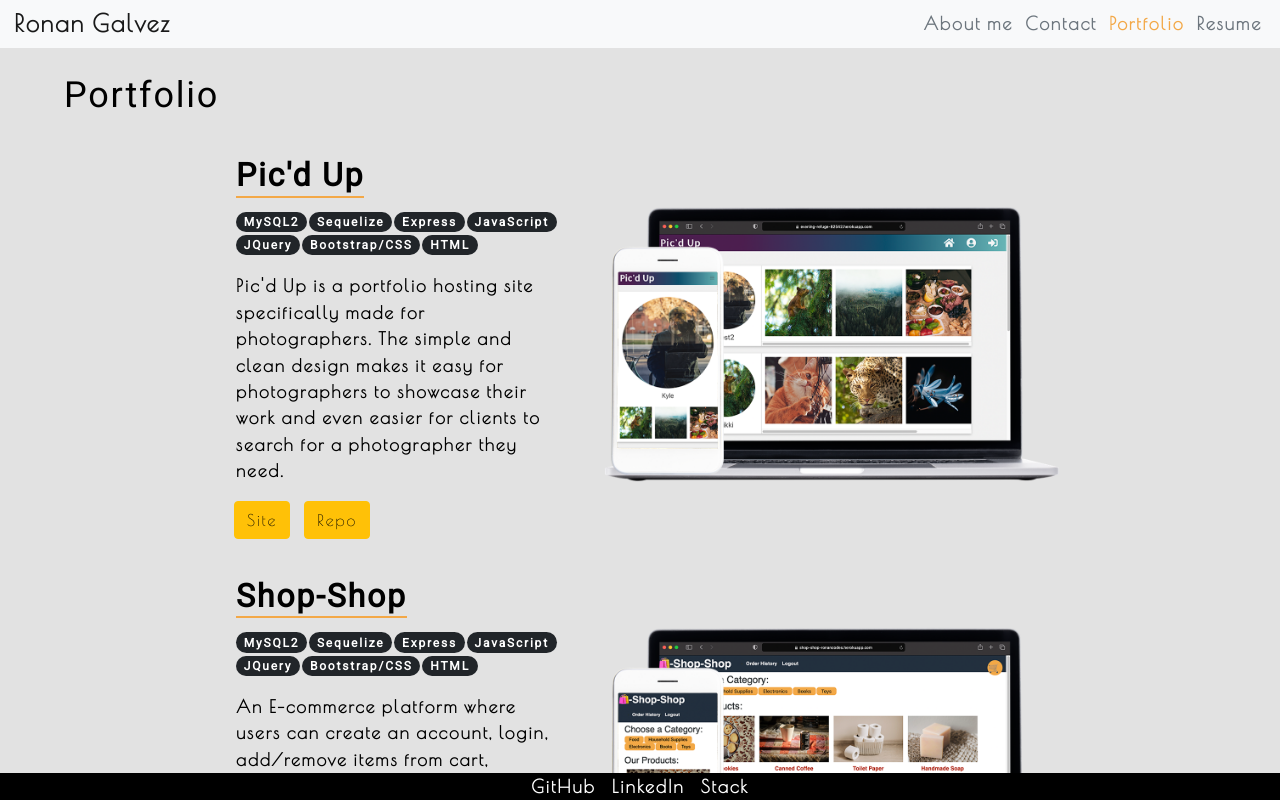
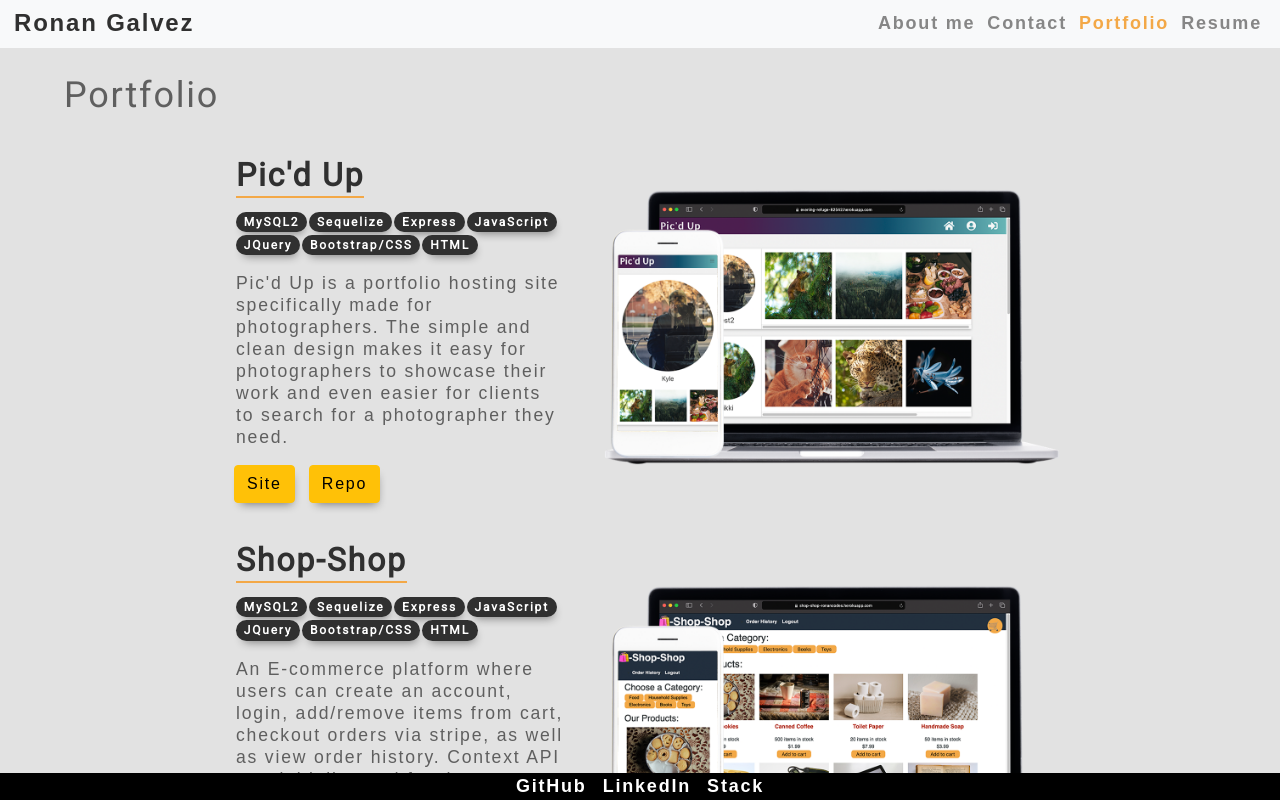
Before and after one commit to Ronan-Codes/react-portfolio, a React (Create React App) app: page / in a window 1280 px wide. Both pictures are taken after a click on the item "Portfolio". Shown: the top 800 px of the page. Built offline with nearby package versions, Linux system fonts and the light colour scheme.

Commit message:
Styles in progress

```diff
--- a/public/index.html
+++ b/public/index.html
@@ -15,7 +15,7 @@
   <link href="https://cdn.jsdelivr.net/npm/bootstrap@5.1.0/dist/css/bootstrap.min.css" rel="stylesheet"
     integrity="sha384-KyZXEAg3QhqLMpG8r+8fhAXLRk2vvoC2f3B09zVXn8CA5QIVfZOJ3BCsw2P0p/We" crossorigin="anonymous">
 
-  <link href="https://fonts.googleapis.com/css2?family=Poiret+One&display=swap" rel="stylesheet" />
+  <link href="https://fonts.googleapis.com/css2?family=Poiret+One&family=Rubik:wght@0,300;0,500;1,400&family=Open+Sans:wght@300&family=Roboto+Slab:wght@200&display=swap" rel="stylesheet" />
   <link href="https://fonts.googleapis.com/css?family=Roboto&display=swap" rel="stylesheet" />
   <title>React App</title>
 </head>
--- a/src/components/About/index.js
+++ b/src/components/About/index.js
@@ -11,11 +11,11 @@ function About() {
       </div>
 
       <div className="col-6">
-        <h1 className="line-1">Ronan Galvez</h1>
+        <h1 className="line-1 about-name">Ronan Galvez</h1>
         <h4 className="line-2">Full-Stack Web Developer</h4>
 
-        <div className="my-2">
-          <p>
+        <div className="my-3">
+          <p className="about-text">
             Lorem ipsum dolor sit amet, consectetur adipiscing elit. Donec bibendum turpis sed ex
             condimentum molestie. Mauris condimentum lectus ut ornare dignissim. Mauris faucibus urna
             mi, ac feugiat metus aliquam maximus. Proin aliquam justo nec diam vulputate vestibulum.
--- a/src/components/About/style.css
+++ b/src/components/About/style.css
@@ -1,6 +1,20 @@
 .profile-pic {
     border-radius: 50%;
+    -webkit-box-shadow: 3px 3px 8px -5px rgba(0,0,0,0.42);
+box-shadow: 3px 3px 8px -5px rgba(0,0,0,0.42);
 }
+
+.about-name {
+  color: rgb(48, 48, 48);
+  font-weight: 900;
+  font-family: 'Source Code Pro', monospace;
+}
+
+.about-text {
+  font-weight: 400;
+}
+
+
 
 /* Typewriter Animation */
 
--- a/src/components/Nav/index.js
+++ b/src/components/Nav/index.js
@@ -19,7 +19,7 @@ function Nav(props) {
 
     <nav className="navbar navbar-expand-lg navbar-light bg-light py-0">
       <div className="container-fluid">
-        <a className="navbar-brand fs-4 hover" href="#">Ronan Galvez</a>
+        <a id="name" className="navbar-brand fs-4 hover" href="#">Ronan Galvez</a>
         <button className="navbar-toggler" type="button" data-bs-toggle="collapse" data-bs-target="#navbarNav" aria-controls="navbarNav" aria-expanded="false" aria-label="Toggle navigation">
           <span className="navbar-toggler-icon"></span>
         </button>
@@ -32,7 +32,7 @@ function Nav(props) {
               // className={`mx-1 ${
               //   currentCategory.name === category.name && 'navActive'
               //   }`}
-              className="mx-1 hover text-secondary"
+              className="mx-1 hover nav-color"
               key={category.name}
             >
               <a
--- a/src/components/PhotoList/index.js
+++ b/src/components/PhotoList/index.js
@@ -130,17 +130,17 @@ const PhotoList = ({ category }) => {
                         <h5 className="card-title fs-2 fw-bold mb-2"><span className="project-title">{project.name}</span></h5>
                         <h6 className="card-subtitle mb-3 text-muted mt-3">
                           {/* Switch to .map / forEach and insert badge data */}
-                          <span className="project-badge badge rounded-pill bg-dark">MySQL2</span>
-                          <span className="project-badge badge rounded-pill bg-dark">Sequelize</span>
-                          <span className="project-badge badge rounded-pill bg-dark">Express</span>
-                          <span className="project-badge badge rounded-pill bg-dark">JavaScript</span>
-                          <span className="project-badge badge rounded-pill bg-dark">JQuery</span>
-                          <span className="project-badge badge rounded-pill bg-dark">Bootstrap/CSS</span>
-                          <span className="project-badge badge rounded-pill bg-dark">HTML</span>
+                          <span className="project-badge badge rounded-pill badge-color">MySQL2</span>
+                          <span className="project-badge badge rounded-pill badge-color">Sequelize</span>
+                          <span className="project-badge badge rounded-pill badge-color">Express</span>
+                          <span className="project-badge badge rounded-pill badge-color">JavaScript</span>
+                          <span className="project-badge badge rounded-pill badge-color">JQuery</span>
+                          <span className="project-badge badge rounded-pill badge-color">Bootstrap/CSS</span>
+                          <span className="project-badge badge rounded-pill badge-color">HTML</span>
                         </h6>
-                        <p className="card-text">{project.description}</p>
-                        <a href="#" className="card-link btn btn-warning">Site</a>
-                        <a href="#" className="card-link btn btn-warning">Repo</a>
+                        <p className="card-text lh-sm project-description">{project.description}</p>
+                        <a href="#" className="card-link btn btn-warning btn-style">Site</a>
+                        <a href="#" className="card-link btn btn-warning btn-style">Repo</a>
                       </div>
                     </div>
                   </div>
--- a/src/components/PhotoList/style.css
+++ b/src/components/PhotoList/style.css
@@ -91,11 +91,37 @@
 .project-title {
   border-bottom: 2px solid #f3a847;
   padding-bottom: 1.5px;
+  color: rgb(48, 48, 48)
 }
 
 .project-badge {
   margin: 0 2px 2px 0
 }
+
+.project-description {
+  /* font-family: 'Rubik', sans-serif; */
+  /* font-family: 'Roboto Slab', serif; */
+  /* font-family: 'Open Sans', sans-serif; */
+  font-weight: 400;
+
+}
+
+.badge-color {
+  background-color: rgb(48, 48, 48);
+  /* background-color: rgb(78, 78, 78); */
+
+  /* box-shadow: 3px 6px 10px -1px rgba(0,0,0,0.56); */
+  -webkit-box-shadow: 2px 6px 10px -5px rgba(0,0,0,0.48);
+box-shadow: 2px 6px 10px -5px rgba(0,0,0,0.48);
+
+
+}
+
+.btn-style {
+  -webkit-box-shadow: 2px 6px 10px -5px rgba(0,0,0,0.48);
+box-shadow: 2px 6px 10px -5px rgba(0,0,0,0.48);
+}
+
 
 /* .project-border-style::after {
   content: "";
@@ -105,6 +131,7 @@
   border-bottom: 1px solid rgba(255, 255, 255, 0.891);
   order: 9;
 } */
+
 /*
 @media screen and (max-width: 576px) {
 #projectPhotoCont{
--- a/src/index.css
+++ b/src/index.css
@@ -34,8 +34,19 @@ body {
   font-size: 18px;
   letter-spacing: 0.1em;
   background: rgb(226, 226, 226);
-  color: var(--dark);
-  font-family: 'Poiret One', cursive;
+  /* color: var(--dark); */
+  color: rgb(95, 95, 95);
+  /* font-family: 'Poiret One', cursive; */
+  font-family: 'Rubik', sans-serif;
+}
+
+#name {
+  /* color: rgb(78, 78, 78); */
+  color: rgb(48, 48, 48)
+}
+
+.nav-color {
+  color: rgb(134, 134, 134);
 }
 
 h1,
@@ -80,7 +91,7 @@ p {
 }
 
 a {
-  color: var(--tertiary);
+  /* color: var(--tertiary); */
   text-decoration: none;
   font-weight: bold;
 }
@@ -341,3 +352,7 @@ html {
   width: 100%;
   transition: width .3s;
 }
+
+.text-body-color {
+  color: rgb(95, 95, 95);
+}
```
